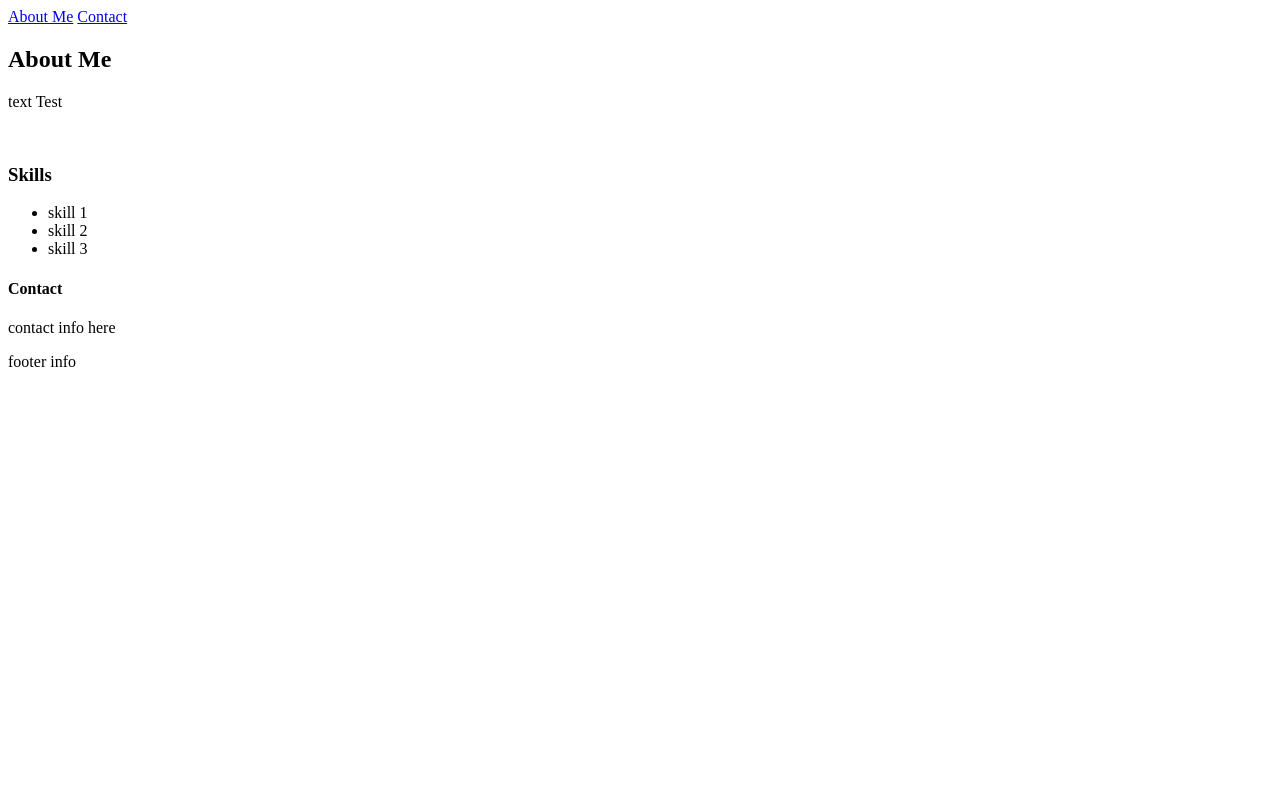
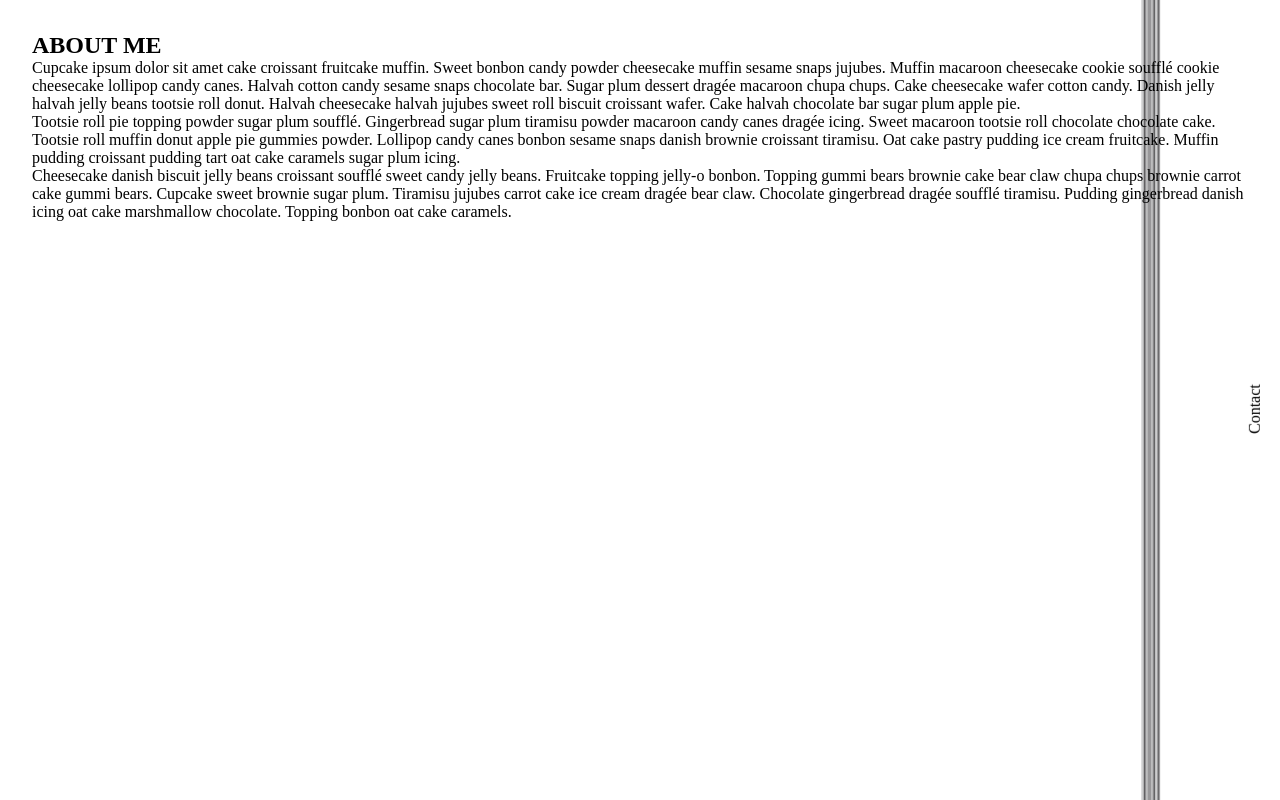
Before and after one commit to Elgin-Schultz/Personal-Website, a plain HTML site: page index.html in a window 1280 px wide. Drawn offline with Linux system fonts and the light colour scheme; a web font is replaced by a local one.

Commit message:
add css files

```diff
--- /dev/null
+++ b/css/global.css
@@ -0,0 +1,33 @@
+@font-face {
+  font-family: futura;
+  src: url(./assets/futura);
+}
+* {
+  box-sizing: border-box;
+  margin: 0;
+  font-family: futura;
+}
+
+a {
+  text-decoration: none;
+  color: black;
+}
+
+h1,
+h2,
+h3 {
+  text-transform: uppercase;
+}
+
+body {
+  padding: 2em;
+  background-image: url(../assets/Elgin-Schultz.png);
+  background-size: cover;
+}
+footer {
+  transform: rotate(-90deg);
+  text-align: center;
+  position: fixed;
+  top: 50%;
+  right: 0%;
+}
--- a/index.html
+++ b/index.html
@@ -4,47 +4,25 @@
     <meta charset="UTF-8" />
     <meta http-equiv="X-UA-Compatible" content="IE=edge" />
     <meta name="viewport" content="width=device-width, initial-scale=1.0" />
+    <link rel="stylesheet" href="styles.css" />
     <title>Elgin Schultz</title>
+  </head>
+  <body>
+    <main class="main">
+      <section class="about-me">
+        <h1>About Me</h1>
+        <p><p>Cupcake ipsum dolor sit amet cake croissant fruitcake muffin. Sweet bonbon candy powder cheesecake muffin sesame snaps jujubes. Muffin macaroon cheesecake cookie souffl&eacute; cookie cheesecake lollipop candy canes. Halvah cotton candy sesame snaps chocolate bar. Sugar plum dessert drag&eacute;e macaroon chupa chups. Cake cheesecake wafer cotton candy. Danish jelly halvah jelly beans tootsie roll donut. Halvah cheesecake halvah jujubes sweet roll biscuit croissant wafer. Cake halvah chocolate bar sugar plum apple pie.</p>
+        <p>Tootsie roll pie topping powder sugar plum souffl&eacute;. Gingerbread sugar plum tiramisu powder macaroon candy canes drag&eacute;e icing. Sweet macaroon tootsie roll chocolate chocolate cake. Tootsie roll muffin donut apple pie gummies powder. Lollipop candy canes bonbon sesame snaps danish brownie croissant tiramisu. Oat cake pastry pudding ice cream fruitcake. Muffin pudding croissant pudding tart oat cake caramels sugar plum icing.</p><p>Cheesecake danish biscuit jelly beans croissant souffl&eacute; sweet candy jelly beans. Fruitcake topping jelly-o bonbon. Topping gummi bears brownie cake bear claw chupa chups brownie carrot cake gummi bears. Cupcake sweet brownie sugar plum. Tiramisu jujubes carrot cake ice cream drag&eacute;e bear claw. Chocolate gingerbread drag&eacute;e souffl&eacute; tiramisu. Pudding gingerbread danish icing oat cake marshmallow chocolate. Topping bonbon oat cake caramels.</p></p>
 
 
-  </head>
-  <body>
-    <header>
-
-      <nav id="nav">
-        <a href="#about-me">About Me</a>
-        <a href="#contact">Contact</a>
-      </nav>
-    </header>
-    <main>
-      <section id="about-me">
-        <h2>About Me</h2>
-        <p>text Test</p>
-
-
-      <img src="" alt="" />
-
-
-        <h3>Skills</h3>
-        <ul>
-          <li>skill 1</li>
-          <li>skill 2</li>
-          <li>skill 3</li>
-        </ul>
-      </section>
-
-      <section id="contact">
-        <h4>Contact</h4>
-        <p>contact info here</p>
       </section>
 
 
     </main>
     <footer>
-      <p>footer info</p>
+      <nav class __footer--nav="">
+        <a href="#contact">Contact</a>
+      </nav>
     </footer>
   </body>
 </html>
-
-  </body>
-</html>
--- /dev/null
+++ b/styles.css
@@ -0,0 +1 @@
+@import "./css/global.css";
```
Also changed, not shown: assets/Elgin-Schultz.jpg (added), assets/Elgin-Schultz.png (added), assets/Elgin.jpg (added), assets/Futura LT Light.ttf (added), assets/futura_lt_book1.ttf (added), assets/futura_lt_extra_bold1.ttf (added), assets/futura_lt_heavy1.ttf (added), contact.html (added), 1 other file.
